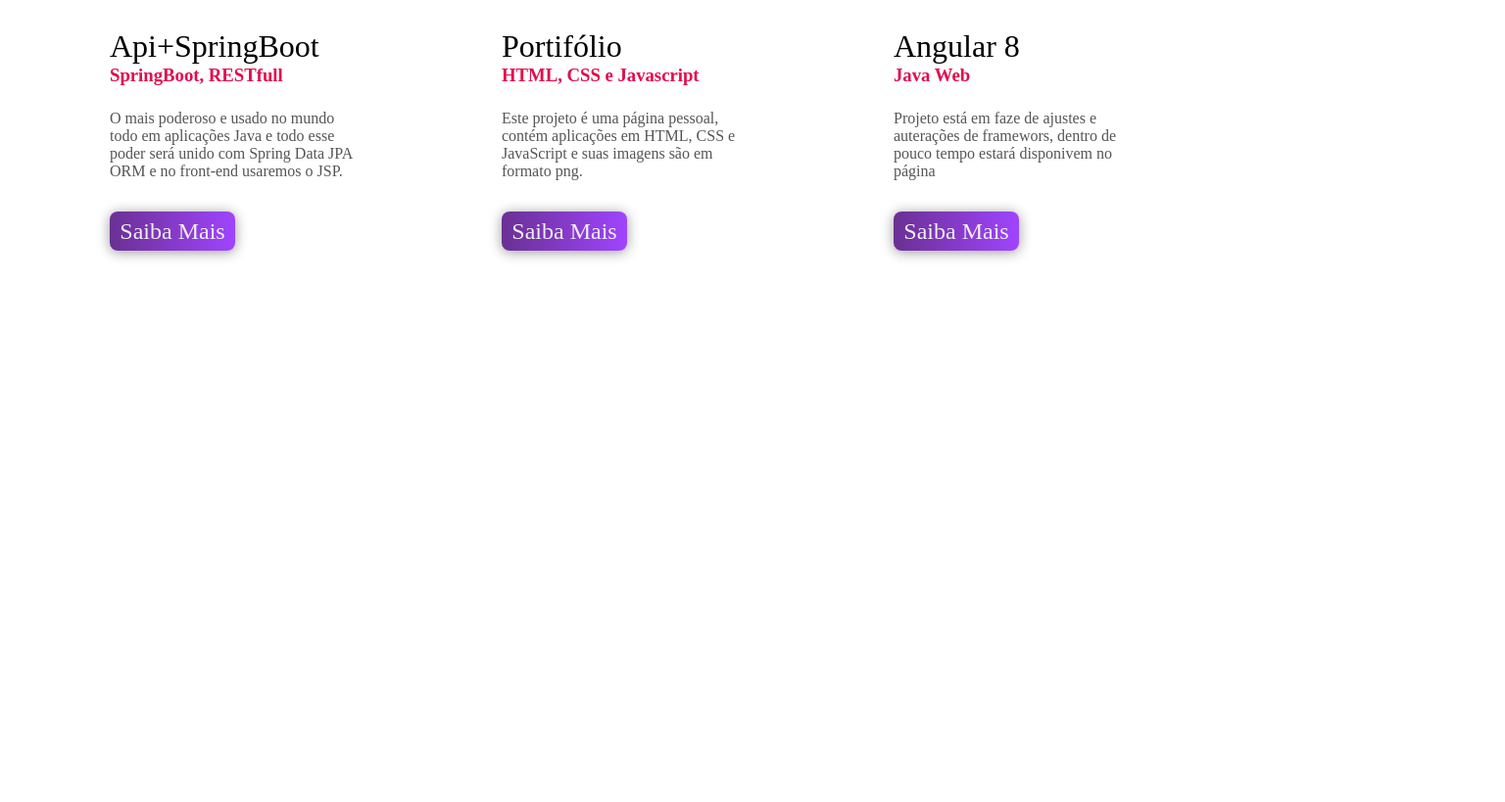
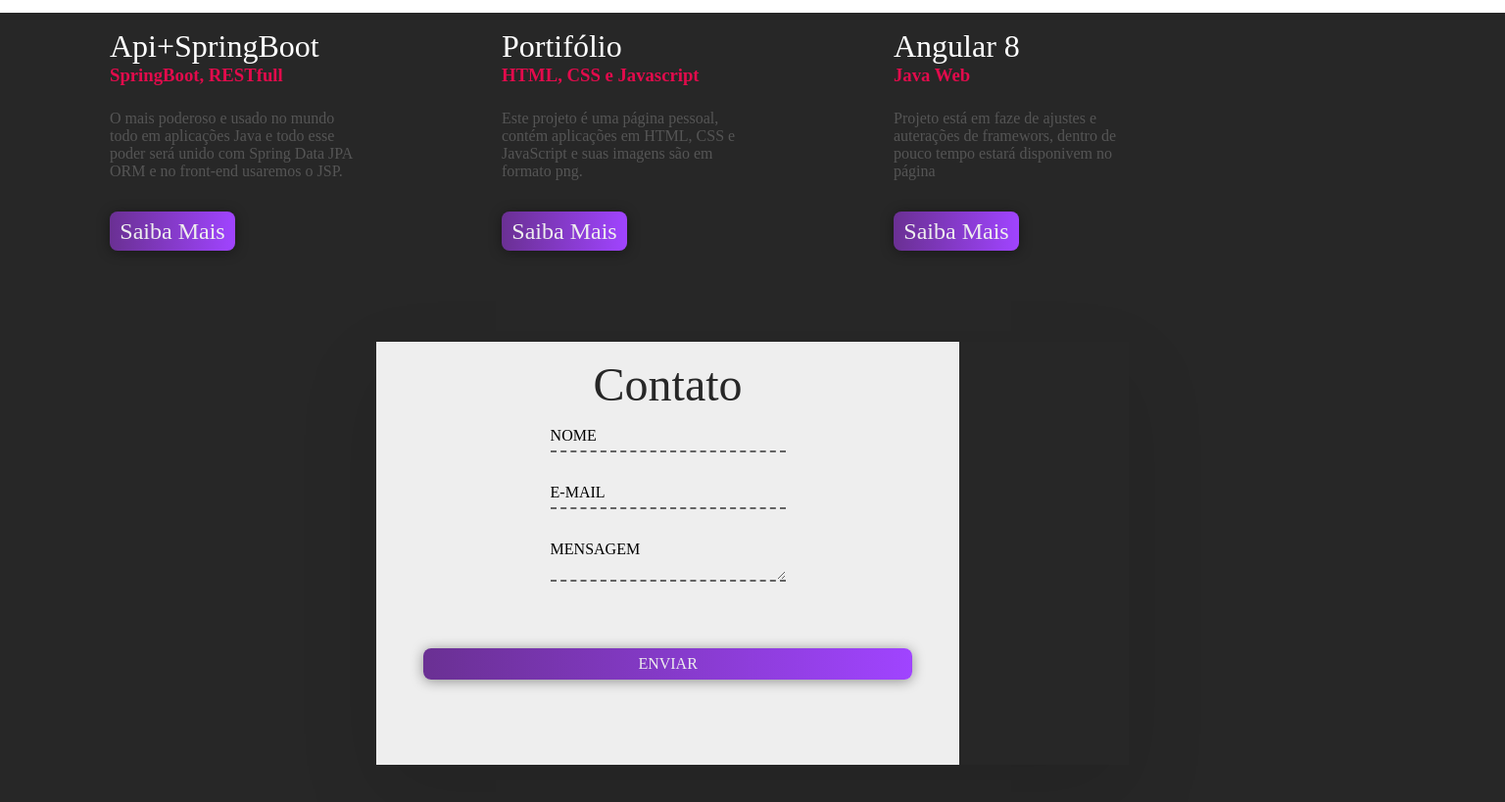
Before and after one commit to juniorroccodev/MeuPortifolio, a plain HTML site: page index.html in a window 1280 px wide. Shown: the part 2009-2828 px from the top of the page at 98% size, 1536 px wide, since content can reach past the window. Before the commit the page ends 2297 px from the top, so only its background shows below. Drawn offline with Linux system fonts and the light colour scheme.

Commit message:
atualzação

```diff
--- a/index.html
+++ b/index.html
@@ -137,7 +137,7 @@
                          <h2>Api+SpringBoot</h2>
                          <h3>SpringBoot, RESTfull</h3>
                          <p>O mais poderoso e usado no mundo todo em aplicações Java e todo esse poder será unido com Spring Data JPA ORM e no front-end usaremos o JSP.</p>
-                         <button>Saiba Mais</button>
+                         <button class="btn">Saiba Mais</button>
                      </div>
                  </div>
                  <div class="card">
@@ -148,7 +148,7 @@
                          <h2>Portifólio</h2>
                          <h3>HTML, CSS e Javascript</h3>
                          <p>Este projeto é uma página pessoal, contém aplicações em HTML, CSS e JavaScript  e suas imagens são em formato png. </p>
-                         <button>Saiba Mais</button>
+                         <button class="btn">Saiba Mais</button>
                      </div>
                     </div>
                     <div class="card">
@@ -159,10 +159,34 @@
                          <h2>Angular 8</h2>
                          <h3>Java Web</h3>
                          <p>Projeto está em faze de ajustes e auterações de framewors, dentro de pouco tempo estará disponivem no página</p>
-                         <button>Saiba Mais</button>
+                         <button class="btn">Saiba Mais</button>
                      </div>
                  </div>
              </div>
+       </section>
+
+       <section class="sessao-contato">
+           <div class="contato-wrapper">
+               <div class="contato-left"></div>
+               <div class="contato-right">
+                   <h1>Contato</h1>
+                   <form>
+                       <div class="input-group">
+                           <input type="text" class="field" id="nome">
+                           <label for="nome" class="field-label">Nome</label>
+                       </div>
+                       <div class="input-group">
+                           <input type="text" class="field" id="email">
+                           <label for="email" class="field-label">E-mail</label>
+                       </div>
+                       <div class="input-group">
+                           <textarea class="field" id="mensagem"></textarea>
+                           <label for="mensagem" class="field-label">Mensagem</label>
+                       </div>
+                       <button type="submit" class="btn btn-submit">Enviar</button>
+                   </form>
+               </div>
+           </div>
        </section>
     </div>
 </body>
--- a/style.css
+++ b/style.css
@@ -357,7 +357,7 @@ header{
     font-family: var(--font-primary);
     font-size: 2rem;
     font-weight: 500;
-    color: #000;
+    color: #fff;
 }
 
 .card-info h3{
@@ -373,9 +373,7 @@ header{
     margin-bottom: 2rem;
 }
 
-.card-info button{
-    width: 8rem;
-    height: 2.5rem;
+.btn{
     background: #6a3093;
     background: -webkit-linear-gradient(to right, #a044ff, #6a3093);
     background: linear-gradient(to left, #a044ff, #6a3093);
@@ -386,3 +384,96 @@ header{
     border: none;
     box-shadow: 0 .1rem .8rem rgba(0, 0, 0, .4);
 }
+
+.card-info button{
+    width: 8rem;
+    height: 2.5rem;
+
+}
+
+.sessao-contato{
+    width: 100%;
+    height: 100vh;
+    background-color: #272727;
+    display: flex;
+    align-items: center;
+    justify-content: center;
+    padding: 8rem;
+    margin-top: 1rem;
+}
+.contato-wrapper{
+    width: 60%;
+    height: 27rem;
+    display: flex;
+    box-shadow: 0 2rem 5rem rgba(0, 0, 0, 0.1);
+   margin-top: 3rem;
+}
+
+.contato-right{
+    width: 65%;
+    background-color: #eee;
+    padding: 1rem 3rem 3rem 3rem;
+}
+
+.sessao-contato h1{
+    width: 100%;
+    text-align: center;
+    font-family: var(--font-primary);
+    color: #272727;
+    font-size: 3rem;
+    font-weight: lighter;
+}
+
+.sessao-contato form{
+    width: 100%;
+    display: flex;
+    flex-direction: column;
+    align-items: center;
+}
+
+.input-group{
+    position: relative;
+
+}
+
+.field{
+    background: transparent;
+    border: none;
+    width: 15rem;
+    font-size: 1rem;
+    font-family: var(--font-secundary);
+    border-bottom: 2px dashed #636363;
+    height: 1.5rem;
+    outline: none;
+    outline: none;
+    margin: 1rem 0;
+}
+
+.field-label{
+    position: absolute;
+    left: 0;
+    top: 1rem;
+    font-size: 1rem;
+    font-family: var(--font-secundary);
+    text-transform: uppercase;
+    transition: alll 0.3s;
+}
+
+.input-group textarea{
+    padding-top: 1rem;
+    max-width: 40rem;
+    max-height: 4rem;
+}
+
+.field:focus ~ label{
+    top: 0;
+    font-size: 1rem;
+}
+
+.btn-submit{
+    font-size: 1rem;
+    text-transform: uppercase;
+    width: 100%;
+    height: 2rem;
+    margin-top: 3rem;
+}
```
